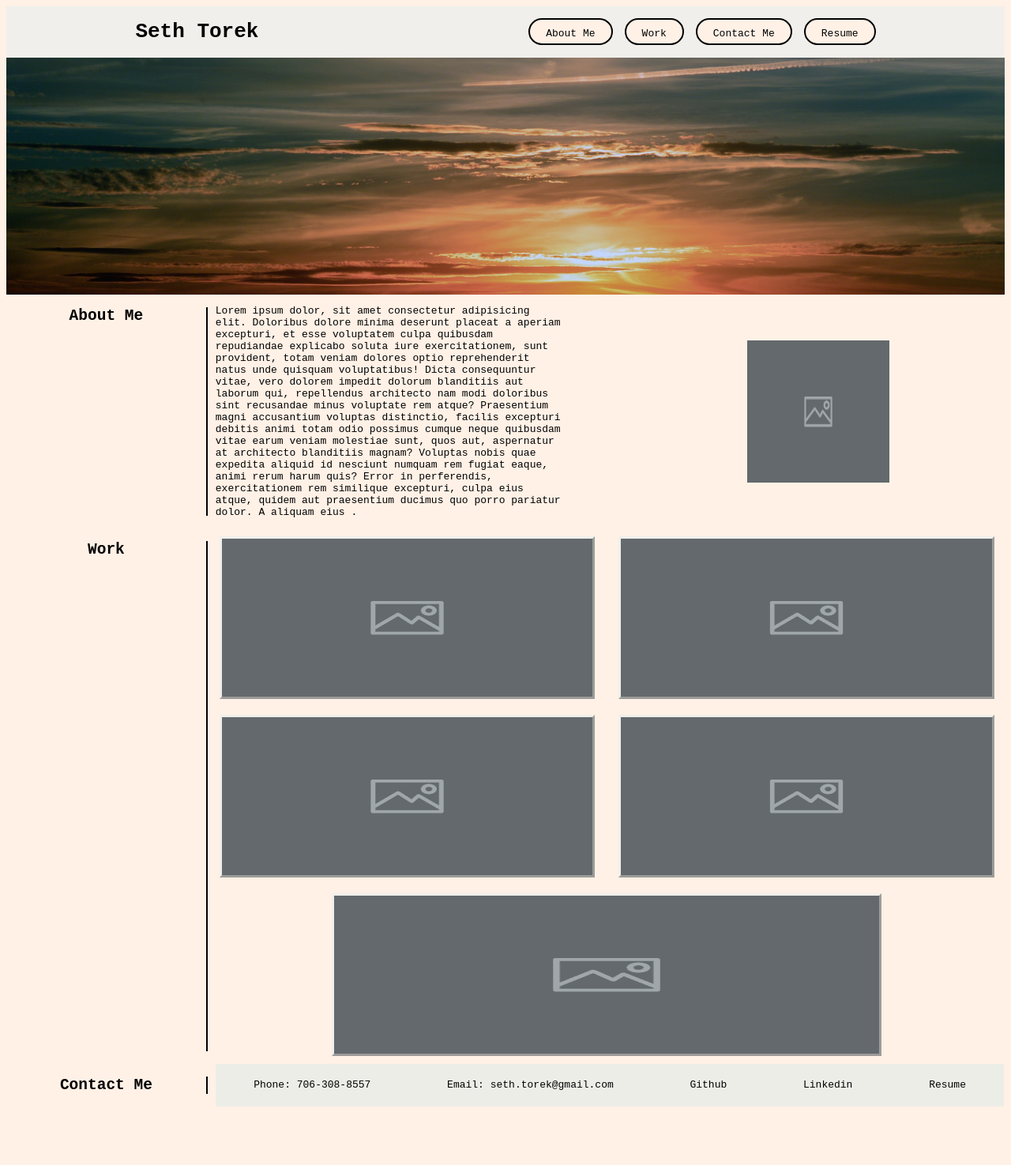
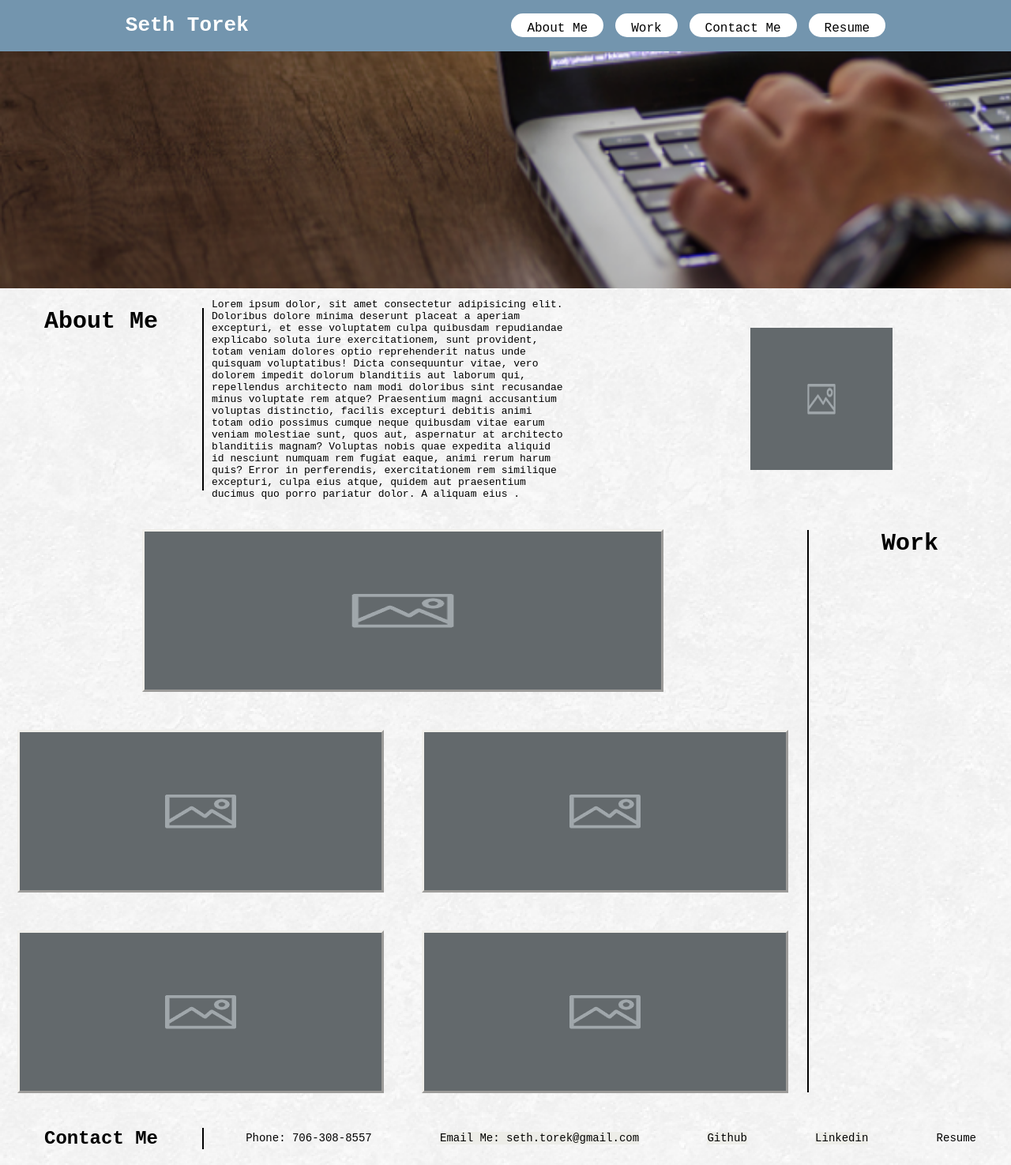
Before and after one commit to Sttorek/seth-torek-portfolio, a plain HTML site: page index.html in a window 1280 px wide. Shown: the whole page at 79% size. Before the commit the page ends 1409 px from the top, so only its background shows below. Drawn offline with Linux system fonts and the light colour scheme.

Commit message:
changed image, Changed background, added css, changed color theme

```diff
--- a/assets/css/style.css
+++ b/assets/css/style.css
@@ -1,6 +1,5 @@
 /* universal selectors */
 * {
-    background-color: #fff1e6;
     font-family: monospace;
 }
 
@@ -8,7 +7,7 @@
 
 header {
     display: flex;
-    background-color: #f0efeb;
+    background-color: #7395ae;
     align-items: center;
     justify-content: space-around;
     flex-flow: row wrap;
@@ -16,12 +15,13 @@ header {
 }
 
 header h1 {
-    background-color: #f0efeb;
+    background-color: #7395ae;
+    color: #ffffff;
 }
 
 nav {
     display: flex;
-    background-color: #f0efeb;
+    background-color: #7395ae;
 
 
 }
@@ -37,35 +37,55 @@ main {
 a {
     color: black;
     text-decoration: none;
+
 }
 
 /* class selectors */
+
+.background-container {
+    position: absolute;
+    left: 0;
+    top: 0;
+    width: 100%;
+    height: 100%;
+}
+
+
+.hero {
+    height: 100%;
+    width: 100%;
+    background: url("../images/redox_01_@2X.png");
+    background-size: cover;
+    background-repeat: no-repeat;
+    background-position: center center;
+}
+
 .nav-links {
     flex-grow: 1;
     flex-shrink: 1;
     padding: 10px 20px 10px 20px;
-    border: 2px solid black;
+    /* border: 2px solid black; */
     border-radius: 25px;
     padding-bottom: 20px;
     margin-left: 15px;
     height: 0px;
-    background-color: #fff1e6;
+    background-color: #ffffff;
+    font-size: 16px;
+
 
 }
 
-.footer-links {
-    background-color: #edede8;
-}
+
 
 
 
 
 /* ID selectors */
 
-#sunrise {
+#tech {
     height: 300px;
     width: auto;
-    background: url("../images/sunset.jpg");
+    background: url("../images/tech.png");
     background-size: cover;
     background-position: 0% 100%;
 }
@@ -74,12 +94,15 @@ a {
 #container-1 {
     display: flex;
     flex-direction: row;
+
 }
 
 #container-1 h1 {
     border-right: 2px solid black;
     flex: 0 0 20%;
     text-align: center;
+    font-size: 30px;
+
 }
 
 #container-1 p {
@@ -103,23 +126,26 @@ a {
 
 #container-2 {
     display: flex;
-    flex-direction: row;
+    flex-direction: row-reverse;
+    background: url("../images/redox_01_@2X.png");
+    background-size: cover;
+    background-repeat: no-repeat;
+    background-position: center center;
+
 }
 
 #container-2 h1 {
-    border-right: 2px solid black;
+    border-left: 2px solid black;
     flex: 0 0 20%;
     text-align: center;
+    font-size: 30px;
 }
 
 
 #container-2 img {
-    flex: .5 1 40%;
+    flex: .5 1 33%;
     height: 200px;
-    width: 60px;
-    margin: 10px;
-    margin-left: 15px;
-    margin-right: 15px;
+    margin: 24px;
     border: 3.5px outset #f0efeb;
 
 }
@@ -127,15 +153,23 @@ a {
 #container-2 div {
     flex: 0 0 80%;
     display: flex;
-    flex-flow: row wrap;
+    flex-flow: row wrap-reverse;
     justify-content: center;
-
+    background: url("../images/redox_01_@2X.png");
+    background-size: cover;
+    background-repeat: no-repeat;
+    background-position: center center;
 
 }
+
 
 #container-3 {
     display: flex;
     flex-direction: row;
+    background: url("../images/redox_01_@2X.png");
+    background-size: cover;
+    background-repeat: no-repeat;
+    background-position: center center;
 
 }
 
@@ -143,13 +177,14 @@ a {
     border-right: 2px solid black;
     flex: 0 0 20%;
     text-align: center;
+    font-size: 24px;
 }
 
 #container-3 footer {
     flex: 0 0 79%;
     margin-left: 10px;
     justify-content: space-around;
-    background-color: #edede8;
+    font-size: 14px;
     display: flex;
     align-items: center;
 }
--- a/index.html
+++ b/index.html
@@ -10,6 +10,9 @@
     </head>
 
     <body>
+        <div class="background-container">
+            <div class="hero">
+
                 <header>
                     <h1>Seth Torek</h1>
                     <nav>
@@ -19,8 +22,8 @@
                         <div class="nav-links">Resume</div>
                     </nav>
                 </header>
-        <div id="sunrise"></div>
-        <!-- <img src="./assets/images/sunset.jpg" alt="sunrise" id="sunrise"> -->
+                <div id="tech"></div>
+
 
                 <main>
                     <section id="container-1">
@@ -37,7 +40,7 @@
                             <div>
                                 <img src="./assets/images/placeholder.webp" alt="UNFINISHED">
                                 <img src="./assets/images/placeholder.webp" alt="UNFINISHED">
-                        <img src="./assets/images/placeholder.webp" alt="UNFINISHED">
+                                <img src="./assets/images/placeholder.webp" alt="UNFINISHED" id="item">
                                 <img src="./assets/images/placeholder.webp" alt="UNFINISHED">
                                 <img src="./assets/images/placeholder.webp" alt="UNFINISHED">
                             </div>
@@ -49,17 +52,20 @@
                             <footer>
                                 <div class="footer-links">Phone: 706-308-8557</div>
 
-                        <a href="mailto:seth.torek@gmail.com">Email: seth.torek@gmail.com</a>
+                                <a  class="footer-links" href="mailto:seth.torek@gmail.com">Email Me: seth.torek@gmail.com</a>
 
-                        <a href="https://github.com/Sttorek" target="_blank" class="footer-links">Github</a>
+                                <a class="footer-links" href="https://github.com/Sttorek" target="_blank">Github</a>
 
-                        <a href="https://www.linkedin.com/in/seth-torek-5211b1201/" target="blank" class="footer-links">Linkedin</a>
+                                <a class="footer-links" href="https://www.linkedin.com/in/seth-torek-5211b1201/" target="blank">Linkedin</a>
 
                                 <div class="footer-links">Resume</div>
                             </footer>
 
                     </section>
                 </main>
+            </div>
+        </div>
+
 
 
 
--- /dev/null
+++ b/test.css
@@ -0,0 +1,17 @@
+.background-container {
+    position: absolute;
+    left: 0;
+    top: 0;
+    width: 100%;
+    height: 100%;
+}
+
+
+.hero {
+    height: 100%;
+    width: 100%;
+    background: url("./assets/images/redox_01_@2X.png");
+    background-size: cover;
+    background-repeat: no-repeat;
+    background-position: center center;
+}
```
Also changed, not shown: test.html (added, +17 -0 lines), assets/images/redox_01_@2X.png (added), assets/images/sunset.jpg (deleted), assets/images/tech.png (added). Lines whose indentation alone changed are shown as unchanged.
